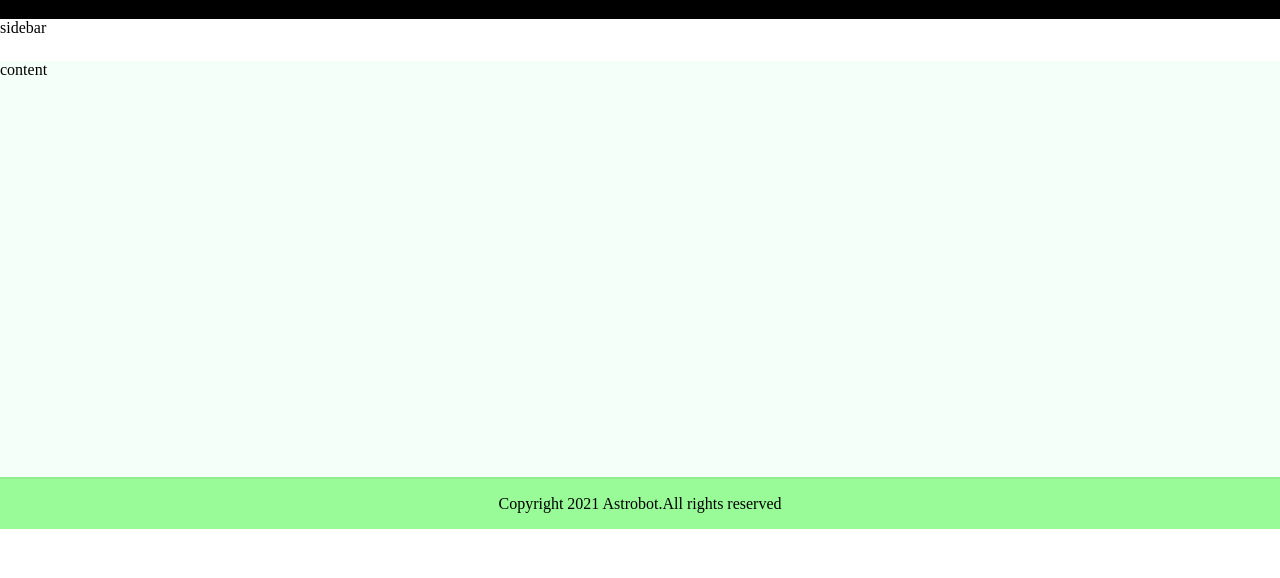
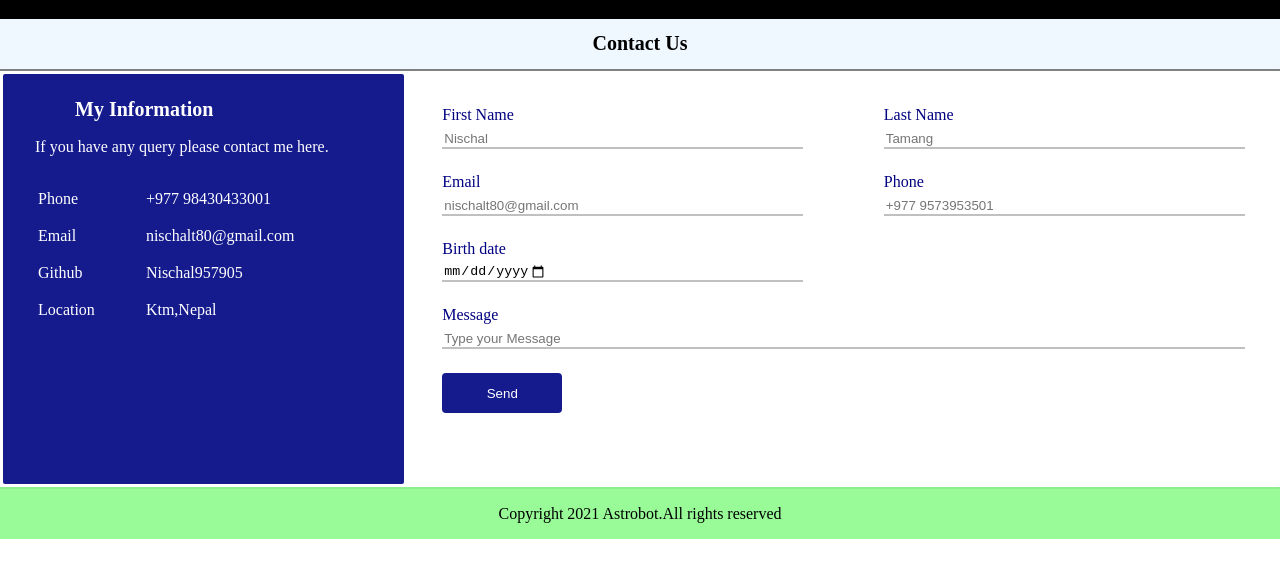
Before and after one commit to Nischal957905/Github-Classroom-Topic-6-, a plain HTML site: page contact.html in a window 1280 px wide. Shown: the part 76-654 px from the top of the page. Drawn offline with Linux system fonts and the light colour scheme.

Commit message:
contact page updated

```diff
--- a/contact.html
+++ b/contact.html
@@ -6,7 +6,6 @@
 	<meta name="viewport" content="width=device-width, initial-scale=1.0">
 </head>
 <body>
-    <div class="layout">
 	<nav>
 		<input id="nav-toggle" type="checkbox">
 		<div class="aka">Astrobot</div>
@@ -23,11 +22,64 @@
 		        <span></span>
         </label>
     </nav>
-		<div id="sidebar">sidebar</div>
-		<div id="content">content</div>
-		<footer>
-		    <p>Copyright 2021 Astrobot.All rights reserved</p>
-		</footer>
+    <div class="freeze">
+    	<div id="pana">
+        <h1 class="cal">Contact Us</h1>
+    	</div>
+    	<div id="sonic">
+    		<div class="tape1">
+    			<h2 class="sam">My Information</h2>
+    			<p>If you have any query please contact me here.</p>
+    			<table>
+    				<tr>
+    					<td>Phone</td>
+    					<td>+977 98430433001</td>
+    				</tr>
+    				<tr>
+    					<td>Email</td>
+    					<td>nischalt80@gmail.com</td>
+    				</tr>
+    				<tr>
+    					<td>Github</td>
+    					<td>Nischal957905</td>
+    				</tr>
+    				<tr>
+    					<td>Location</td>
+    					<td>Ktm,Nepal</td>
+    				</tr>
+    			</table>
+    		</div>
+    		<div class="tape2">
+    			<form action="" method="post">
+    				<div class="smart">
+    					<div class="smart1">
+    						<label>First Name</label>
+    						<input type="text" name="Firstname" placeholder="Nischal" required="required">
+    					</div>
+    					<div class="smart1">
+    						<label>Last Name</label>
+    						<input type="text" name="Lastname" placeholder="Tamang" required="required">
+    					</div>
+    				</div>
+    				<div class="smart">
+    					<div class="smart1">
+    						<label>Email</label>
+    						<input type="text" name="Email" placeholder="nischalt80@gmail.com" required="required">
+    					</div>
+    					<div class="smart1">
+    						<label>Phone</label>
+    						<input type="text" name="Phone" placeholder="+977 9573953501" required="required">
+    					</div>
+    				</div>
+    		        <label>Birth date</label>
+    		        <input type="Date" name="userdate" max="2021-01-03" min="2002-01-03" class="bake" required="required">
+    		        <label>Message</label>
+    		        <input type="text" name="Msg" placeholder="Type your Message" required="required">
+    		        <button class="hype" type="submit" value="submit">Send</button>
+    			</form>
+    		</div>
+    	</div>
+    	<footer id="cello"><p>Copyright 2021 Astrobot.All rights reserved</p></footer>
     </div>
 </body>
 </html>
--- a/shiro.css
+++ b/shiro.css
@@ -231,7 +231,7 @@ footer{
 	justify-content: space-around;
 	align-items: center;
 }
-#okabe .rinatro li{
+#okabe .rintaro li{
 	list-style:none;
 }
 #miku{
@@ -361,9 +361,101 @@ footer{
     float:left;
     margin-left:1.5rem;
 }
-
 #fuutaro{
 	grid-area:uesugi;
+	background-color:palegreen;
+	border-top:solid lightgreen 2px;
+	text-align:center;
+}
+.freeze{
+	margin-top:95px;
+	display:grid;
+	grid-template-columns:1fr;
+	grid-template-rows:0.8fr 8fr 1fr;
+	grid-template-areas:
+	"star"
+	"final"
+	"foor";
+}
+#pana{
+    grid-area:star;
+	background-color:aliceblue;
+	border-bottom:solid grey 2px;
+}
+#pana .cal{
+	text-align: center;
+	font-size: 20px;
+}
+#sonic{
+    grid-area:final;
+	background-color:mintcream;
+}
+#sonic{
+    display: grid;
+	grid-template-columns: 1.4fr 3fr;
+	grid-template-rows: 1fr;
+	grid-template-areas:
+	"seiya megami"
+}
+#sonic .tape1{
+	grid-area:seiya;
+	background-color:#151B8D;
+	color: white;
+	border:solid;
+	border-radius: 5px;
+	padding-left: 2rem;
+	padding-top: 0.5rem;
+}
+.tape1 tr td:first-child{
+	padding-right:3rem;
+}
+tr td{
+	padding-top: 1rem;
+}
+#sonic .tape2{
+	grid-area: megami;
+	padding: 2rem;
+	background-color: white;
+    border:solid white;
+	border-radius:5px;
+}
+#sonic .smart{
+	display: flex;
+	justify-content: space-between;
+}
+.smart .smart1{
+	flex-basis: 45%;
+}
+#sonic input{
+	width: 100%;
+	margin-bottom: 1.5rem;
+	box-sizing: border-box;
+	border:none;
+	border-bottom: solid 2px silver;
+	outline: none;
+}
+#sonic .bake{
+	display: flex;
+	width:45%;
+}
+#sonic textarea{
+	width: 100%;
+}
+#sonic label{
+	margin-bottom: 5px;
+	display: block;
+	color: navy;
+}
+#sonic .hype{
+	width: 120px;
+    height: 40px;
+    background-color:#151B8D;
+    border:none;
+    border-radius: 4px;
+    color: white;
+}
+#cello{
+	grid-area:foor;
 	background-color:palegreen;
 	border-top:solid lightgreen 2px;
 	text-align:center;
@@ -373,6 +465,27 @@ footer{
     	display: grid;
     	padding: 16px;
     	grid-template-columns: repeat(1, 1fr);
+    }
+	#sonic{
+    	display: grid;
+    	padding: 16px;
+    	grid-template-columns:1fr;
+    	grid-template-rows: 1fr 2fr;
+    	grid-template-areas:
+    	"seiya"
+    	"megami"
+    }
+    #sonic .tape1{
+    	grid-area: seiya;
+    }
+    #sonic .tape2{
+    	grid-area: megami;
+    }
+    .tape1 tr td:first-child{
+	padding-right:1rem;
+    }
+    tr td{
+	padding-top: 0.5rem;
     }
     nav .aka {
 		float: none;
```
Also changed, not shown: index.html (+1 -1 lines). Lines whose indentation alone changed are shown as unchanged.
